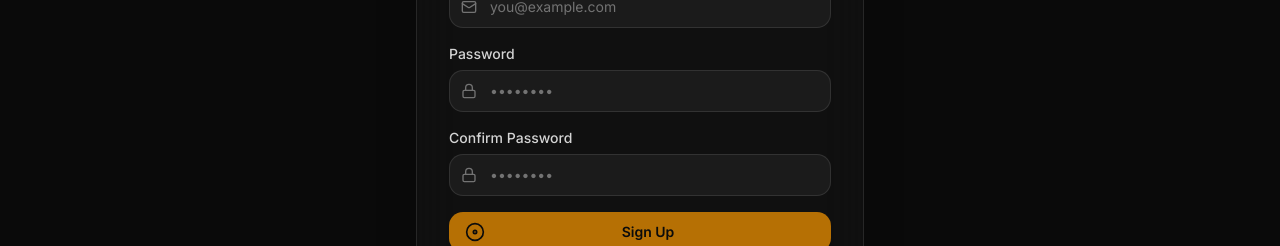
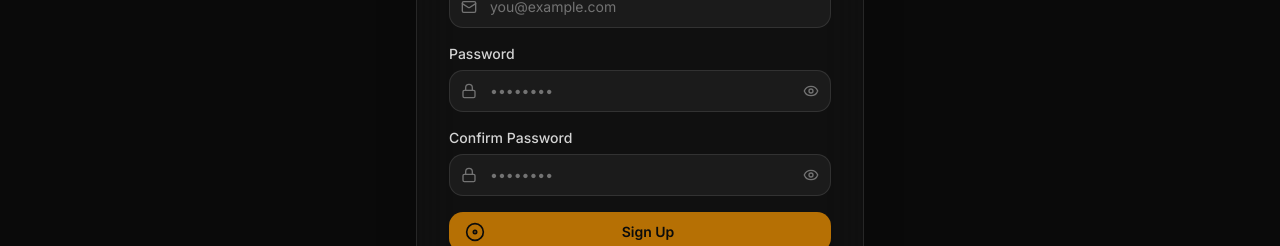
Before and after one commit to haiser1/fe_movie_ku, a React (Vite) app: page /register in a window 1280 px wide. Shown: the part 449-695 px from the top of the page. Built offline with nearby package versions, Linux system fonts and the light colour scheme; no server answers.

Commit message:
feat: Implement password visibility toggles on authentication pages and enable role-based navigation after login.

```diff
--- a/src/pages/LoginPage.tsx
+++ b/src/pages/LoginPage.tsx
@@ -1,7 +1,7 @@
 import { useState } from "react";
 import { Link, useNavigate } from "react-router-dom";
 import { useAuthStore } from "@/stores/authStore";
-import { Film, Mail, Lock, Loader2, Disc, AlertTriangle } from "lucide-react";
+import { Film, Mail, Lock, Loader2, Disc, AlertTriangle, Eye, EyeOff } from "lucide-react";
 
 export default function LoginPage() {
     const { loginWithEmail } = useAuthStore();
@@ -11,6 +11,7 @@ export default function LoginPage() {
     const [password, setPassword] = useState("");
     const [isLoading, setIsLoading] = useState(false);
     const [errorMsg, setErrorMsg] = useState("");
+    const [showPassword, setShowPassword] = useState(false);
 
     // Validations
     const isEmailValid = email === "" || /^[^\s@]+@[^\s@]+\.[^\s@]+$/.test(email);
@@ -27,7 +28,11 @@ export default function LoginPage() {
         setIsLoading(false);
 
         if (result.success) {
-            navigate("/");
+            if (result.user?.role === "admin") {
+                navigate("/admin/dashboard", { replace: true });
+            } else {
+                navigate("/", { replace: true });
+            }
         } else {
             setErrorMsg(result.message);
         }
@@ -101,13 +106,21 @@ export default function LoginPage() {
                             </div>
                             <input
                                 id="password"
-                                type="password"
+                                type={showPassword ? "text" : "password"}
                                 required
                                 value={password}
                                 onChange={(e) => setPassword(e.target.value)}
-                                className="block w-full rounded-xl border border-white/10 bg-white/5 py-2.5 pl-10 pr-3 text-sm text-white placeholder-neutral-500 focus:border-amber-500 focus:outline-none focus:ring-1 focus:ring-amber-500 transition-colors"
+                                className="block w-full rounded-xl border border-white/10 bg-white/5 py-2.5 pl-10 pr-10 text-sm text-white placeholder-neutral-500 focus:border-amber-500 focus:outline-none focus:ring-1 focus:ring-amber-500 transition-colors"
                                 placeholder="••••••••"
                             />
+                            <button
+                                type="button"
+                                onClick={() => setShowPassword(!showPassword)}
+                                className="absolute inset-y-0 right-0 flex items-center pr-3 text-neutral-500 hover:text-neutral-300 transition-colors"
+                                tabIndex={-1}
+                            >
+                                {showPassword ? <EyeOff className="h-4 w-4" /> : <Eye className="h-4 w-4" />}
+                            </button>
                         </div>
                     </div>
 
--- a/src/pages/RegisterPage.tsx
+++ b/src/pages/RegisterPage.tsx
@@ -1,7 +1,7 @@
 import { useState } from "react";
 import { Link, useNavigate } from "react-router-dom";
 import { useAuthStore } from "@/stores/authStore";
-import { Film, Mail, Lock, Loader2, User, Disc, AlertTriangle } from "lucide-react";
+import { Film, Mail, Lock, Loader2, User, Disc, AlertTriangle, Eye, EyeOff } from "lucide-react";
 
 export default function RegisterPage() {
     const { registerWithEmail } = useAuthStore();
@@ -14,6 +14,8 @@ export default function RegisterPage() {
 
     const [isLoading, setIsLoading] = useState(false);
     const [errorMsg, setErrorMsg] = useState("");
+    const [showPassword, setShowPassword] = useState(false);
+    const [showConfirmPassword, setShowConfirmPassword] = useState(false);
 
     // Validations
     const isEmailValid = email === "" || /^[^\s@]+@[^\s@]+\.[^\s@]+$/.test(email);
@@ -129,16 +131,24 @@ export default function RegisterPage() {
                             </div>
                             <input
                                 id="password"
-                                type="password"
+                                type={showPassword ? "text" : "password"}
                                 required
                                 value={password}
                                 onChange={(e) => setPassword(e.target.value)}
-                                className={`block w-full rounded-xl border py-2.5 pl-10 pr-3 text-sm text-white placeholder-neutral-500 focus:outline-none focus:ring-1 transition-colors ${isPasswordValid
+                                className={`block w-full rounded-xl border py-2.5 pl-10 pr-10 text-sm text-white placeholder-neutral-500 focus:outline-none focus:ring-1 transition-colors ${isPasswordValid
                                         ? "border-white/10 bg-white/5 focus:border-amber-500 focus:ring-amber-500"
                                         : "border-amber-500/50 bg-amber-500/5 focus:border-amber-500 focus:ring-amber-500"
                                     }`}
                                 placeholder="••••••••"
                             />
+                            <button
+                                type="button"
+                                onClick={() => setShowPassword(!showPassword)}
+                                className="absolute inset-y-0 right-0 flex items-center pr-3 text-neutral-500 hover:text-neutral-300 transition-colors"
+                                tabIndex={-1}
+                            >
+                                {showPassword ? <EyeOff className="h-4 w-4" /> : <Eye className="h-4 w-4" />}
+                            </button>
                         </div>
                     </div>
 
@@ -158,16 +168,24 @@ export default function RegisterPage() {
                             </div>
                             <input
                                 id="confirm_password"
-                                type="password"
+                                type={showConfirmPassword ? "text" : "password"}
                                 required
                                 value={confirmPassword}
                                 onChange={(e) => setConfirmPassword(e.target.value)}
-                                className={`block w-full rounded-xl border py-2.5 pl-10 pr-3 text-sm text-white placeholder-neutral-500 focus:outline-none focus:ring-1 transition-colors ${passwordsMatch
+                                className={`block w-full rounded-xl border py-2.5 pl-10 pr-10 text-sm text-white placeholder-neutral-500 focus:outline-none focus:ring-1 transition-colors ${passwordsMatch
                                         ? "border-white/10 bg-white/5 focus:border-amber-500 focus:ring-amber-500"
                                         : "border-red-500/50 bg-red-500/5 focus:border-red-500 focus:ring-red-500"
                                     }`}
                                 placeholder="••••••••"
                             />
+                            <button
+                                type="button"
+                                onClick={() => setShowConfirmPassword(!showConfirmPassword)}
+                                className="absolute inset-y-0 right-0 flex items-center pr-3 text-neutral-500 hover:text-neutral-300 transition-colors"
+                                tabIndex={-1}
+                            >
+                                {showConfirmPassword ? <EyeOff className="h-4 w-4" /> : <Eye className="h-4 w-4" />}
+                            </button>
                         </div>
                     </div>
 
--- a/src/stores/authStore.ts
+++ b/src/stores/authStore.ts
@@ -11,7 +11,7 @@ interface AuthState {
 
     fetchUser: () => Promise<void>;
     handleOAuthCallback: (params: URLSearchParams) => Promise<UserProfile | null>;
-    loginWithEmail: (data: LoginUserPasswordRequest) => Promise<{ success: boolean; message: string }>;
+    loginWithEmail: (data: LoginUserPasswordRequest) => Promise<{ success: boolean; message: string; user?: UserProfile | null }>;
     registerWithEmail: (data: RegisterUserRequest) => Promise<{ success: boolean; message: string }>;
     logout: () => Promise<void>;
     reset: () => void;
@@ -93,7 +93,8 @@ export const useAuthStore = create<AuthState>((set, get) => ({
             }
 
             await get().fetchUser();
-            return { success: true, message: "Logged in successfully" };
+            const user = get().user;
+            return { success: true, message: "Logged in successfully", user };
         } catch (error: any) {
             const msg = parseApiError(error, "Login failed");
             set({ isLoading: false });
```
